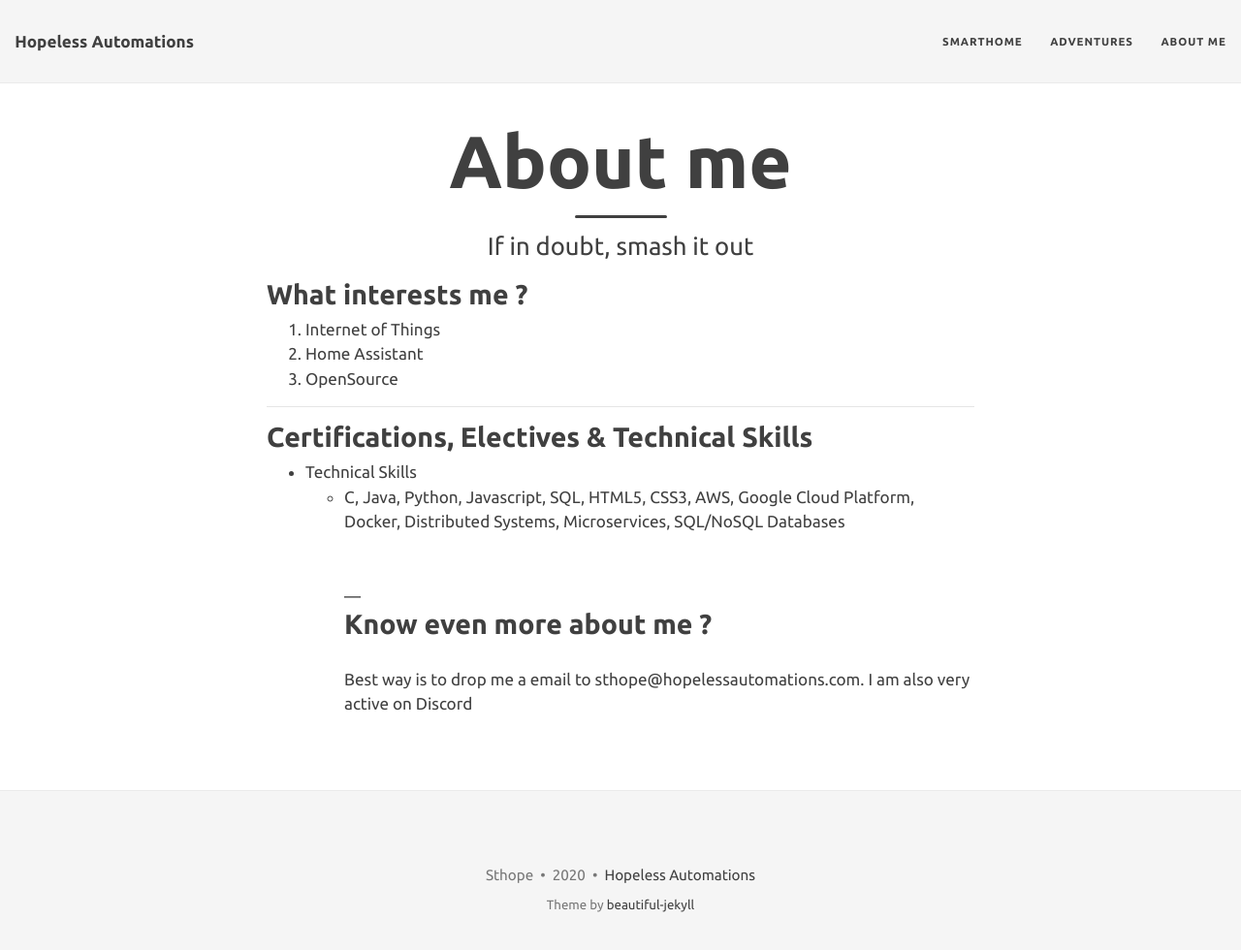
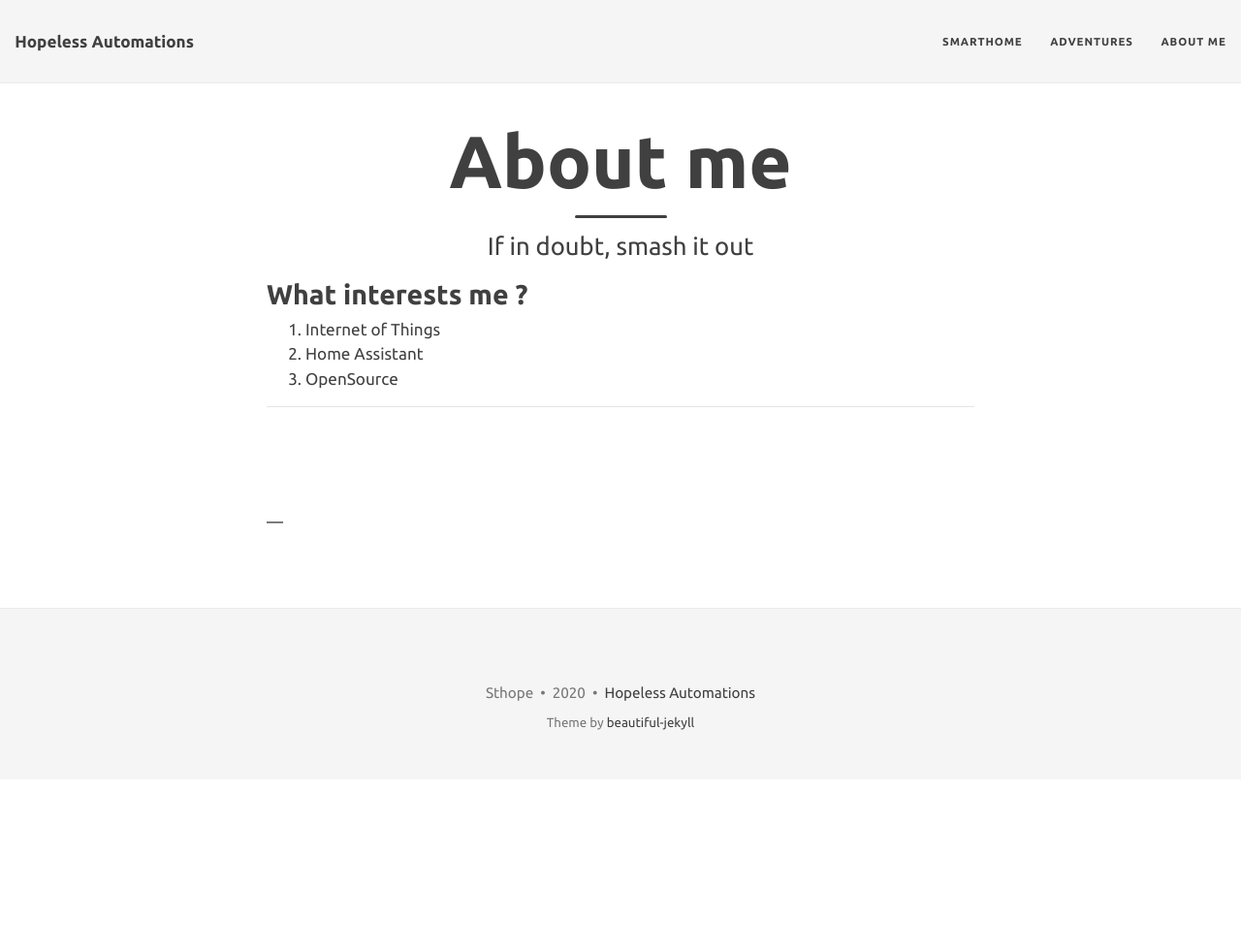
Before and after one commit to hopelessautomations/HopelessAutomations, a Jekyll site: the page built from HopelessAutomations/aboutme.md, in a window 1280 px wide and 992 px high. Shown: the top 980 px of the window at 97% size. Built offline with Jekyll 4.4.1, drawn with Linux system fonts in a browser that asks for light colours; nearby versions of some CDN libraries.

Commit message:
Update aboutme.md

```diff
--- a/HopelessAutomations/aboutme.md
+++ b/HopelessAutomations/aboutme.md
@@ -13,13 +13,7 @@ permalink: /aboutme.html
 </ol>
 
 ---
-## Certifications, Electives & Technical Skills
-
-* Technical Skills
-    * C, Java, Python, Javascript, SQL, HTML5, CSS3, AWS, Google Cloud Platform, Docker, Distributed Systems, Microservices, SQL/NoSQL Databases
 <br>
 <br>
 <br>
 ---
-## Know even more about me ?
-Best way is to drop me a email to sthope@hopelessautomations.com. I am also very active on Discord
```
